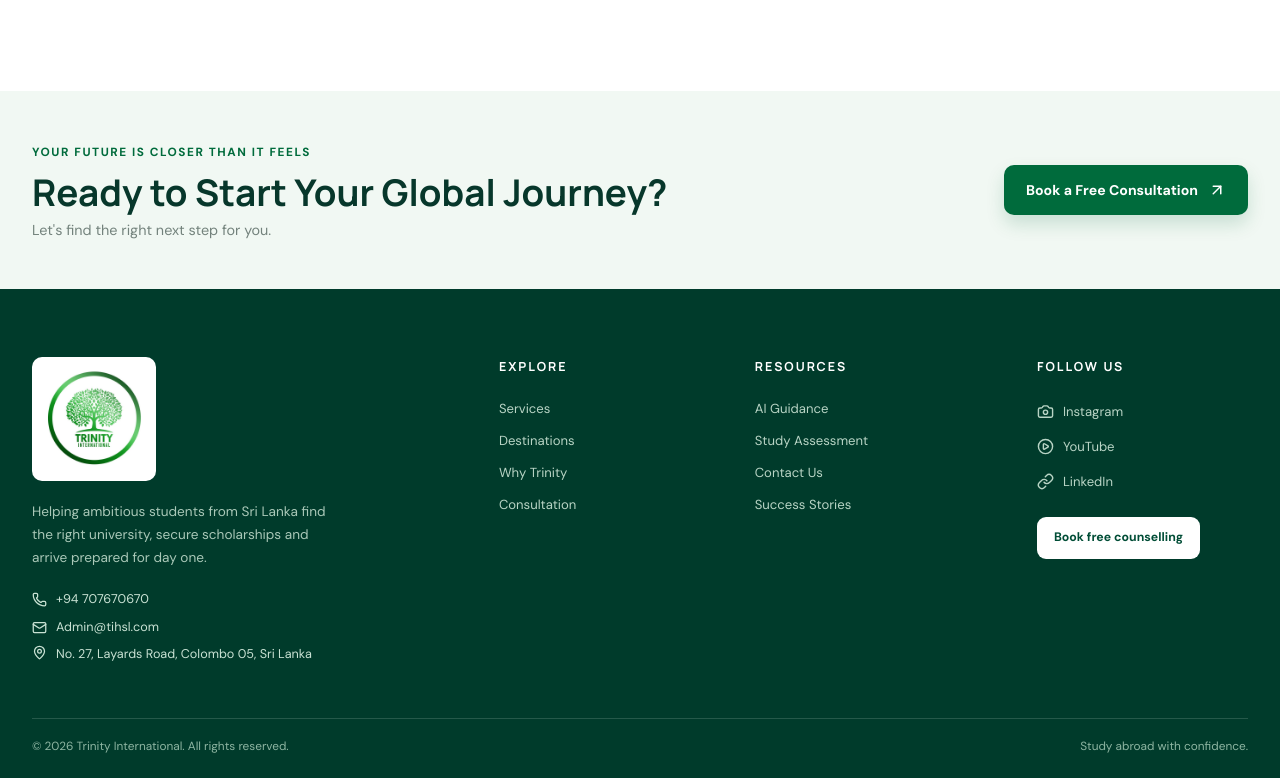
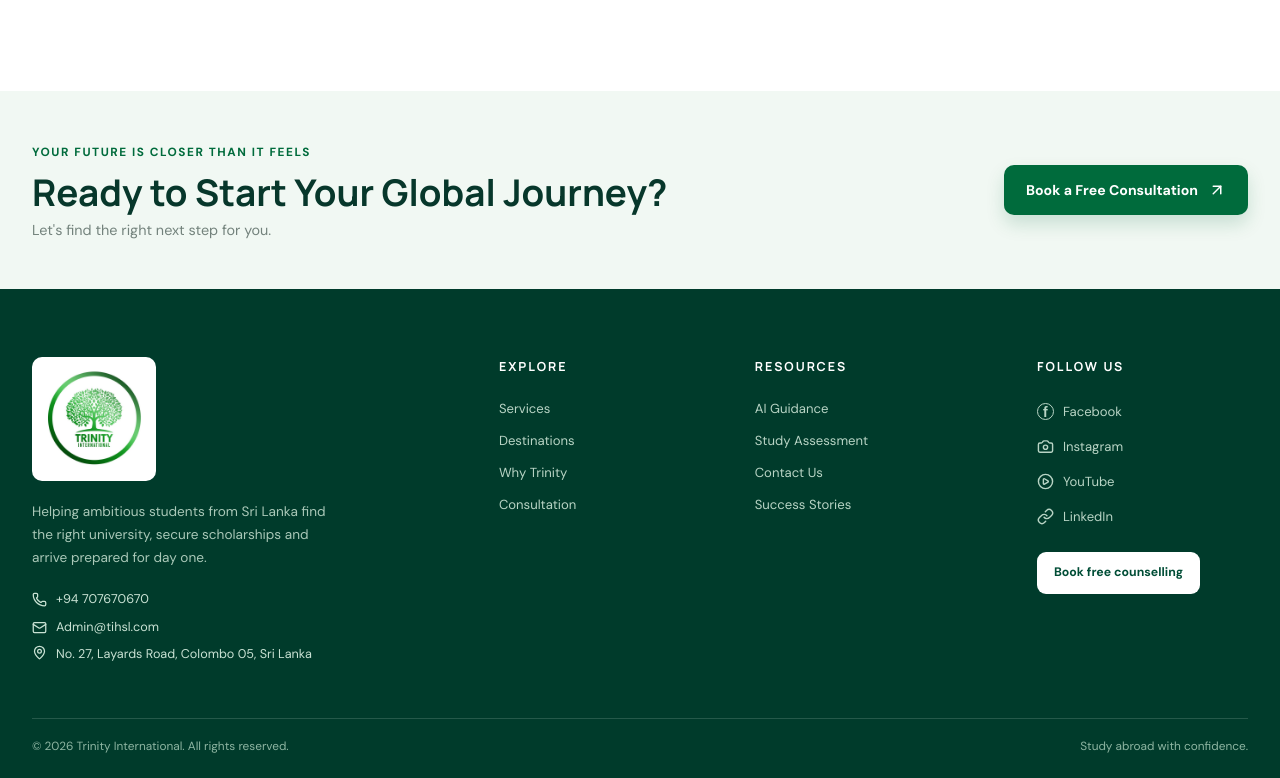
Before and after one commit to ImeshaNadeeshani/Trinity-international-a, a React (Vite) app: page / in a window 1280 px wide. Shown: the part 3094-3872 px from the top of the page. Built offline with nearby package versions, Linux system fonts and the light colour scheme.

Commit message:
Add Facebook link to footer socials

```diff
--- a/src/components/Footer.jsx
+++ b/src/components/Footer.jsx
@@ -15,7 +15,7 @@ function Footer() {
         </div>
         <div className="footer-column"><h3>Explore</h3><a href="#services">Services</a><a href="#advisory">Destinations</a><a href="#why">Why Trinity</a><a href="#contact">Consultation</a></div>
         <div className="footer-column"><h3>Resources</h3><a href="#ai-guidance">AI Guidance</a><a href="#advisory">Study Assessment</a><a href="#contact">Contact Us</a><a href="#home">Success Stories</a></div>
-        <div className="footer-column footer-social"><h3>Follow us</h3><a href="#contact"><Camera size={17} /> Instagram</a><a href="#contact"><CirclePlay size={17} /> YouTube</a><a href="#contact"><LinkIcon size={17} /> LinkedIn</a><a className="footer-button" href="mailto:Admin@tihsl.com">Book free counselling</a></div>
+        <div className="footer-column footer-social"><h3>Follow us</h3><a href="https://www.facebook.com/" target="_blank" rel="noreferrer"><span className="facebook-icon" aria-hidden="true">f</span> Facebook</a><a href="#contact"><Camera size={17} /> Instagram</a><a href="#contact"><CirclePlay size={17} /> YouTube</a><a href="#contact"><LinkIcon size={17} /> LinkedIn</a><a className="footer-button" href="mailto:Admin@tihsl.com">Book free counselling</a></div>
       </div>
       <div className="container footer-bottom"><span>&copy; 2026 Trinity International. All rights reserved.</span><span>Study abroad with confidence.</span></div>
     </footer>
--- a/src/styles/footer.css
+++ b/src/styles/footer.css
@@ -7,6 +7,7 @@
 .footer-contact { display: grid; gap: 9px; margin-top: 20px; color: #c9e2d4; font-size: .79rem; }
 .footer-contact a, .footer-social a:not(.footer-button) { display: inline-flex; align-items: center; gap: 9px; }
 .footer-contact a { width: fit-content; max-width: 100%; color: #c9e2d4; line-height: 1.5; }.footer-contact a svg { flex: 0 0 auto; }.footer-contact a:last-child { align-items: flex-start; }
+.facebook-icon { display: inline-grid; place-items: center; width: 17px; height: 17px; font: 800 14px/1 Arial,sans-serif; border: 1.5px solid currentColor; border-radius: 50%; }
 .footer-column { display: flex; flex-direction: column; align-items: flex-start; gap: 11px; }
 .footer-column h3 { margin-bottom: 10px; color: #ffffff; font-size: .78rem; letter-spacing: .16em; text-transform: uppercase; }
 .footer-column a { color: #b8d4c5; font-size: .82rem; transition: color .2s ease; }
```
